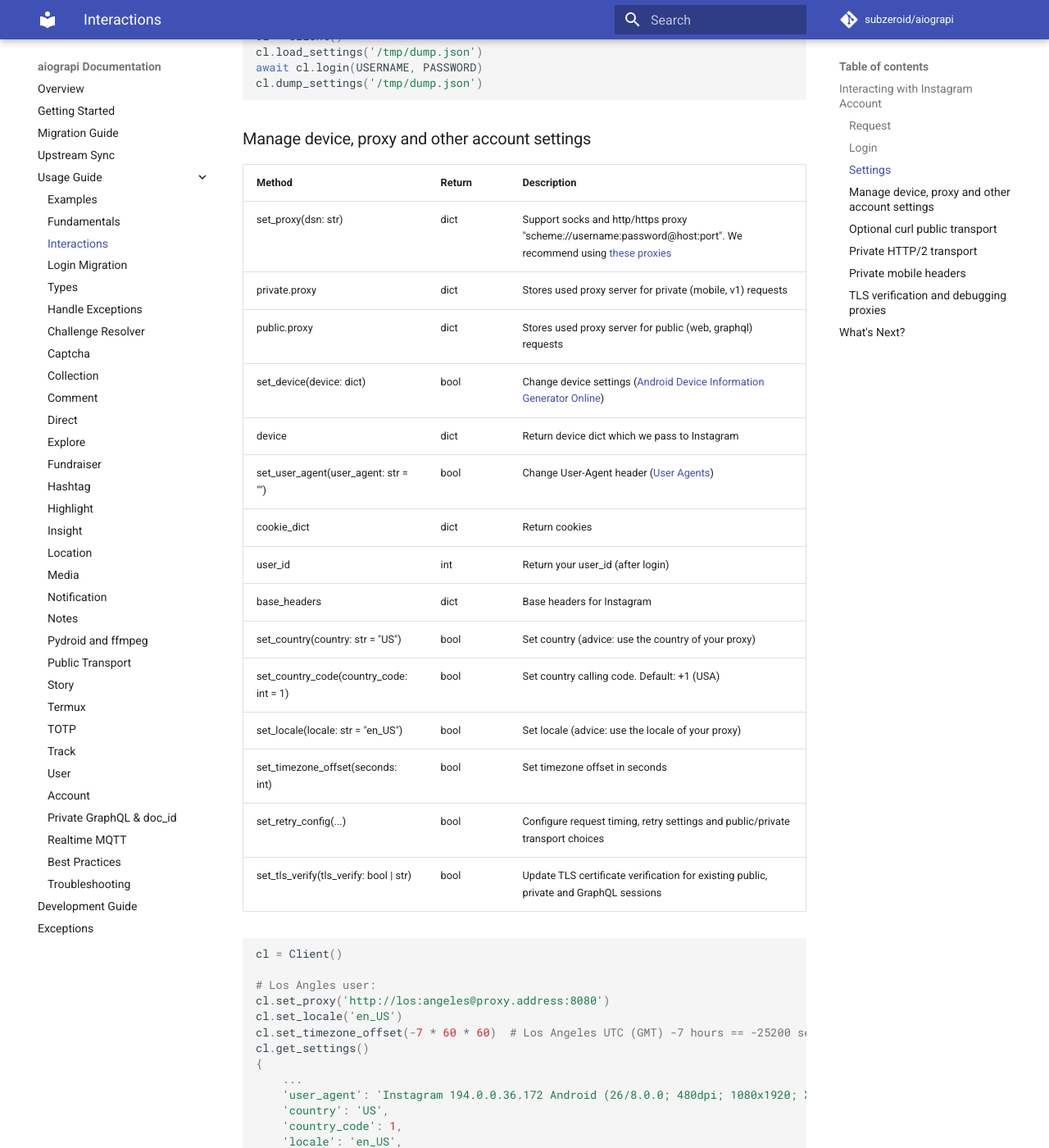
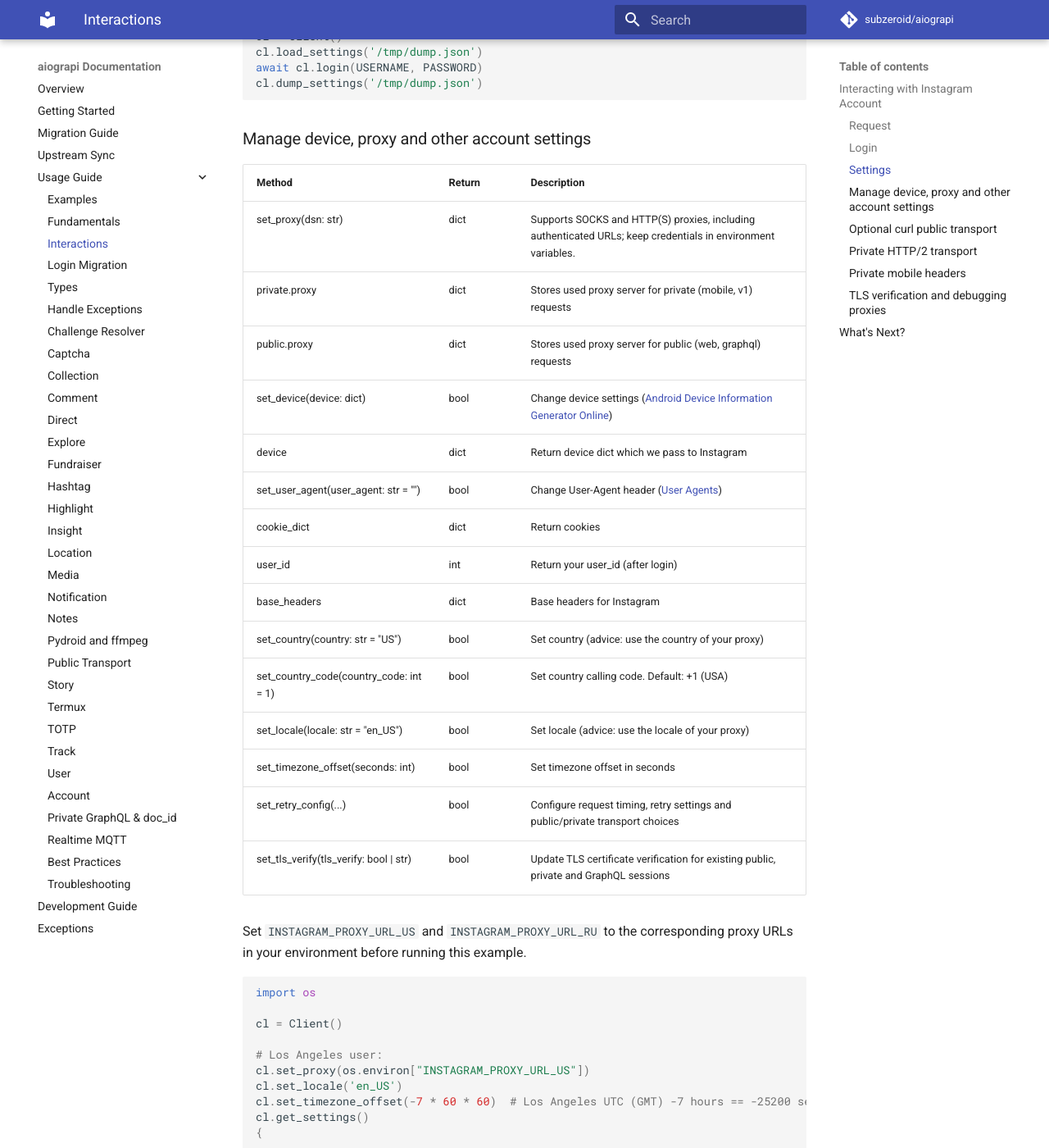
Before and after one commit to subzeroid/aiograpi, an MkDocs documentation site: the page built from docs/usage-guide/interactions.md, in a window 1280 px wide and 1400 px high, scrolled down 4582 px. Shown: the whole window at 82% size. Built offline with MkDocs 1.6.1 and Material for MkDocs 9.7.7, drawn with Linux system fonts in a browser that asks for light colours; comment, search, counter and statistics services are not loaded; the version menu is left out; some of the changed text lies outside the part shown.

Commit message:
docs: read proxy credentials from environment in examples (#482)

````diff
--- a/docs/usage-guide/interactions.md
+++ b/docs/usage-guide/interactions.md
@@ -35,14 +35,14 @@
 * Client(settings: dict = {}, proxy: str = "", tls_verify: Union[bool, str] = True): bool - Init `aiograpi` client
 
 ``` python
+import os
+
 await cl.login("aiograpi", "42")
 # await cl.login("aiograpi", "42", verification_code="123456")  # with 2FA verification_code
 # await cl.login_by_sessionid("peiWooShooghahdi2Eip7phohph0eeng")
 cl.set_proxy("socks5://127.0.0.1:30235")
-# cl.set_proxy("http://username:password@127.0.0.1:8080")
-# cl.set_proxy("socks5://username:password@127.0.0.1:30235")
-# when addressing the proxy via hostname:
-# cl.set_proxy("socks5h://username:password@exampleproxy.tld:30235")
+# For an authenticated proxy, read its URL from the environment:
+# cl.set_proxy(os.environ["INSTAGRAM_PROXY_URL"])
 
 print(cl.get_settings())
 print(await cl.user_info(cl.user_id))
@@ -157,7 +157,7 @@ cl.dump_settings('/tmp/dump.json')
 
 | Method                                   | Return | Description
 |------------------------------------------|------|----------------------------------------------------------------------------
-| set_proxy(dsn: str)                      | dict | Support socks and http/https proxy "scheme://username:password@host:port". We recommend using [these proxies](https://soax.com/?r=sEysufQI)
+| set_proxy(dsn: str)                      | dict | Supports SOCKS and HTTP(S) proxies, including authenticated URLs; keep credentials in environment variables.
 | private.proxy                            | dict | Stores used proxy server for private (mobile, v1) requests
 | public.proxy                             | dict | Stores used proxy server for public (web, graphql) requests
 | set_device(device: dict)                 | bool | Change device settings ([Android Device Information Generator Online](https://www.myfakeinfo.com/mobile/get-android-device-information.php))
@@ -173,11 +173,15 @@ cl.dump_settings('/tmp/dump.json')
 | set_retry_config(...)                    | bool | Configure request timing, retry settings and public/private transport choices
 | set_tls_verify(tls_verify: bool \| str)  | bool | Update TLS certificate verification for existing public, private and GraphQL sessions
 
+Set `INSTAGRAM_PROXY_URL_US` and `INSTAGRAM_PROXY_URL_RU` to the corresponding proxy URLs in your environment before running this example.
+
 ``` python
+import os
+
 cl = Client()
 
-# Los Angles user:
-cl.set_proxy('http://los:angeles@proxy.address:8080')
+# Los Angeles user:
+cl.set_proxy(os.environ["INSTAGRAM_PROXY_URL_US"])
 cl.set_locale('en_US')
 cl.set_timezone_offset(-7 * 60 * 60)  # Los Angeles UTC (GMT) -7 hours == -25200 seconds
 cl.get_settings()
@@ -191,7 +195,7 @@ cl.get_settings()
 }
 
 # Moscow user:
-cl.set_proxy('socks5://moscow:proxy@address:8080')
+cl.set_proxy(os.environ["INSTAGRAM_PROXY_URL_RU"])
 cl.set_locale('ru_RU')
 cl.set_country_code(7)  # +7
 cl.set_timezone_offset(3 * 3600)  # Moscow UTC+3
````
Also changed, not shown: docs/getting-started.md (+1 -1 lines), docs/usage-guide/best-practices.md (+5 -1 lines).
